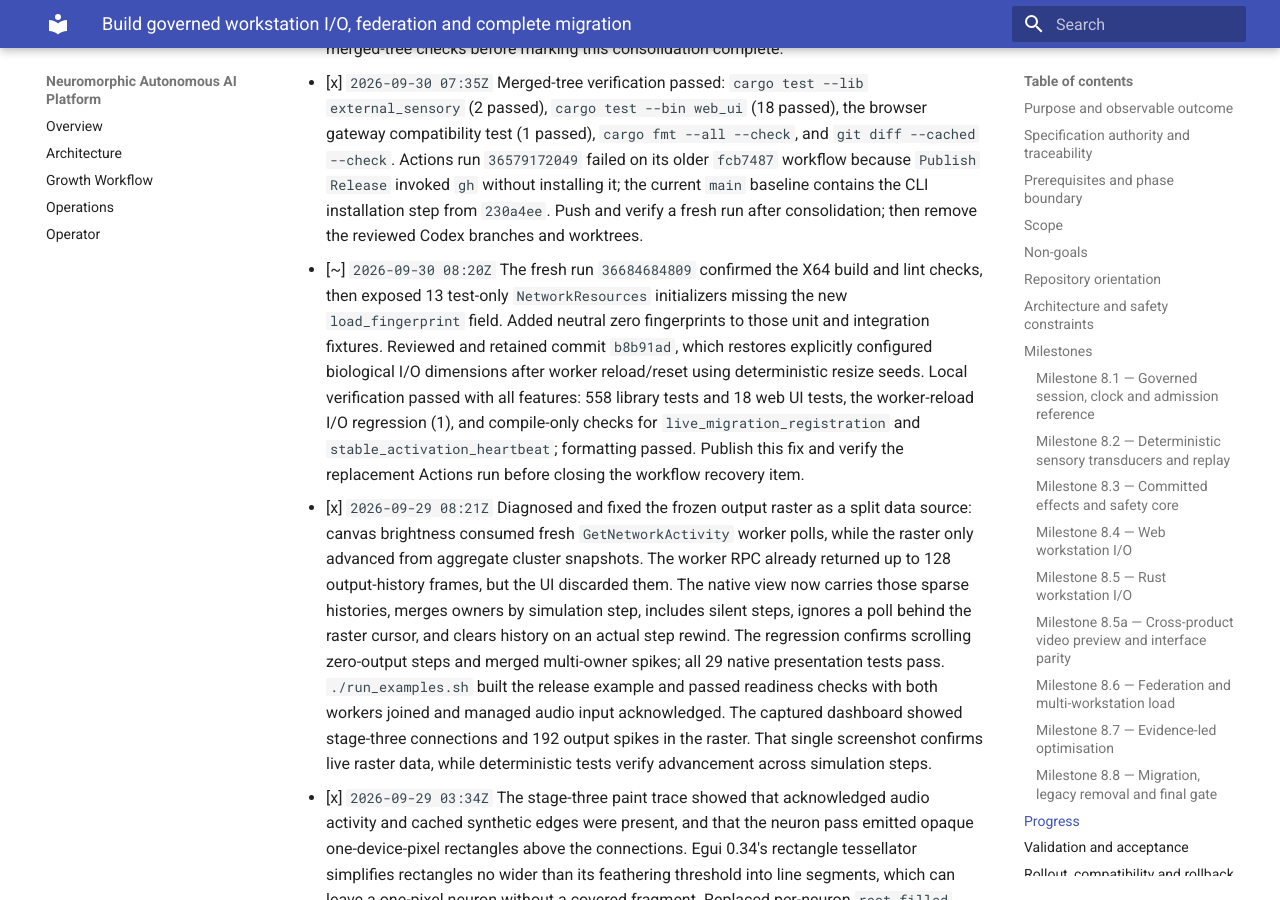
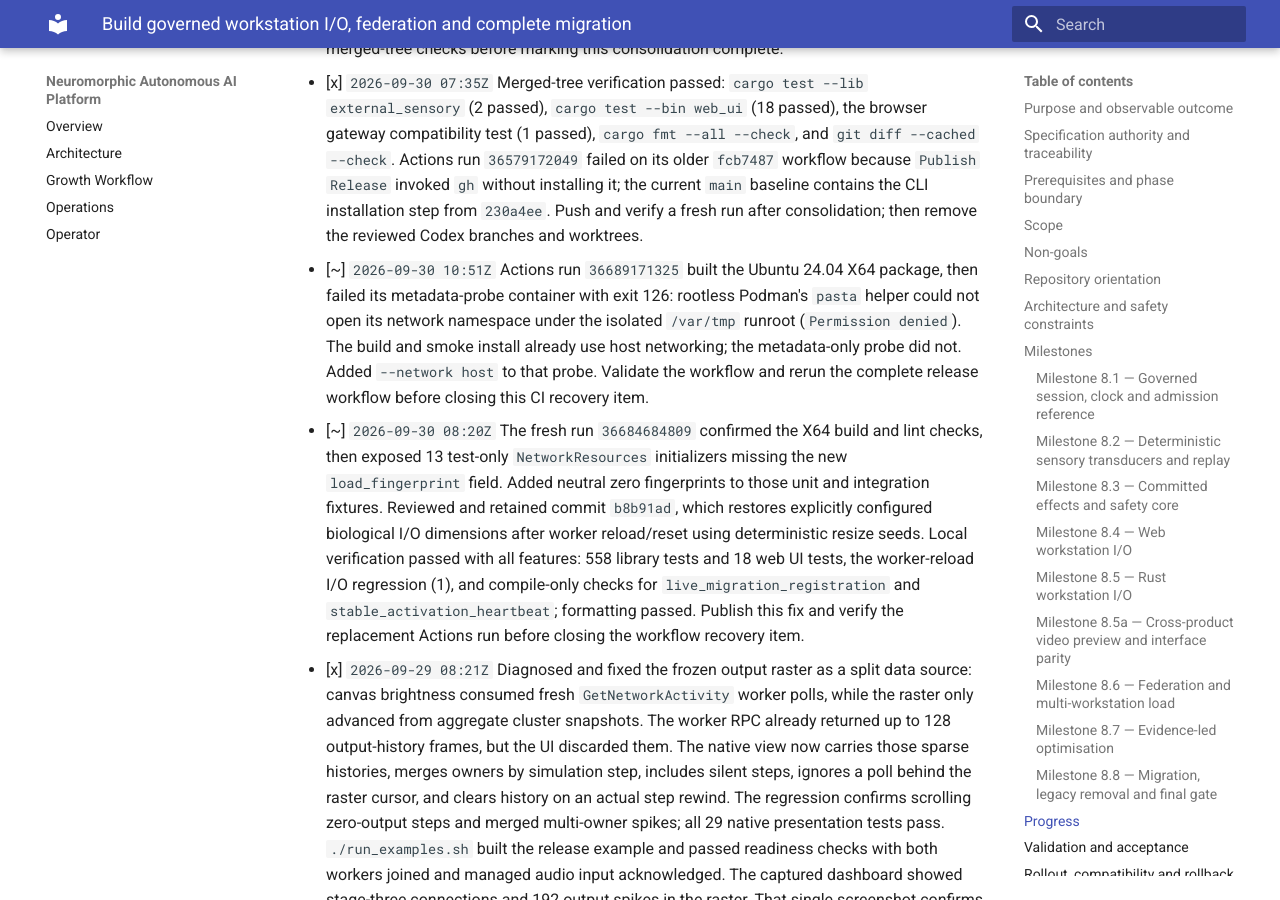
Before and after one commit to neuralmimicry/aarnn_rust, an MkDocs documentation site: the page built from docs/execplans/phase-08-workstation-io.md, in a window 1280 px wide and 900 px high, scrolled down 7903 px. Built offline with MkDocs 1.6.1 and Material for MkDocs 9.7.7, drawn with Linux system fonts in a browser that asks for light colours.

Commit message:
fix(ci): use host networking for Debian metadata probe

```diff
--- a/docs/execplans/phase-08-workstation-io.md
+++ b/docs/execplans/phase-08-workstation-io.md
@@ -222,6 +222,14 @@ Provide persisted-state/config/deployment migrations, rolling-upgrade and rollba
   installing it; the current `main` baseline contains the CLI installation
   step from `230a4ee`. Push and verify a fresh run after consolidation; then
   remove the reviewed Codex branches and worktrees.
+
+- [~] `2026-09-30 10:51Z` Actions run `36689171325` built the Ubuntu 24.04
+  X64 package, then failed its metadata-probe container with exit 126:
+  rootless Podman's `pasta` helper could not open its network namespace under
+  the isolated `/var/tmp` runroot (`Permission denied`). The build and smoke
+  install already use host networking; the metadata-only probe did not. Added
+  `--network host` to that probe. Validate the workflow and rerun the complete
+  release workflow before closing this CI recovery item.
 
 - [~] `2026-09-30 08:20Z` The fresh run `36684684809` confirmed the X64 build
   and lint checks, then exposed 13 test-only `NetworkResources` initializers
```
Also changed, not shown: 1 other file.
